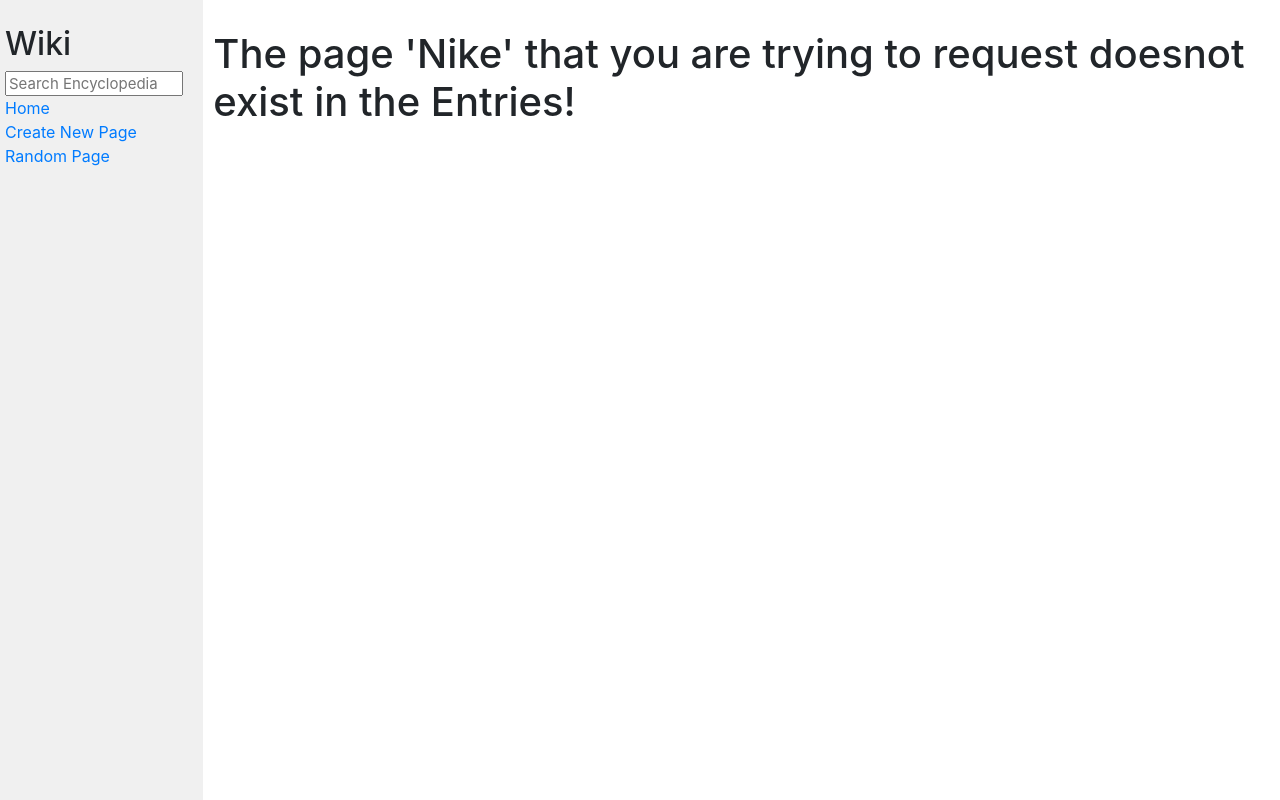
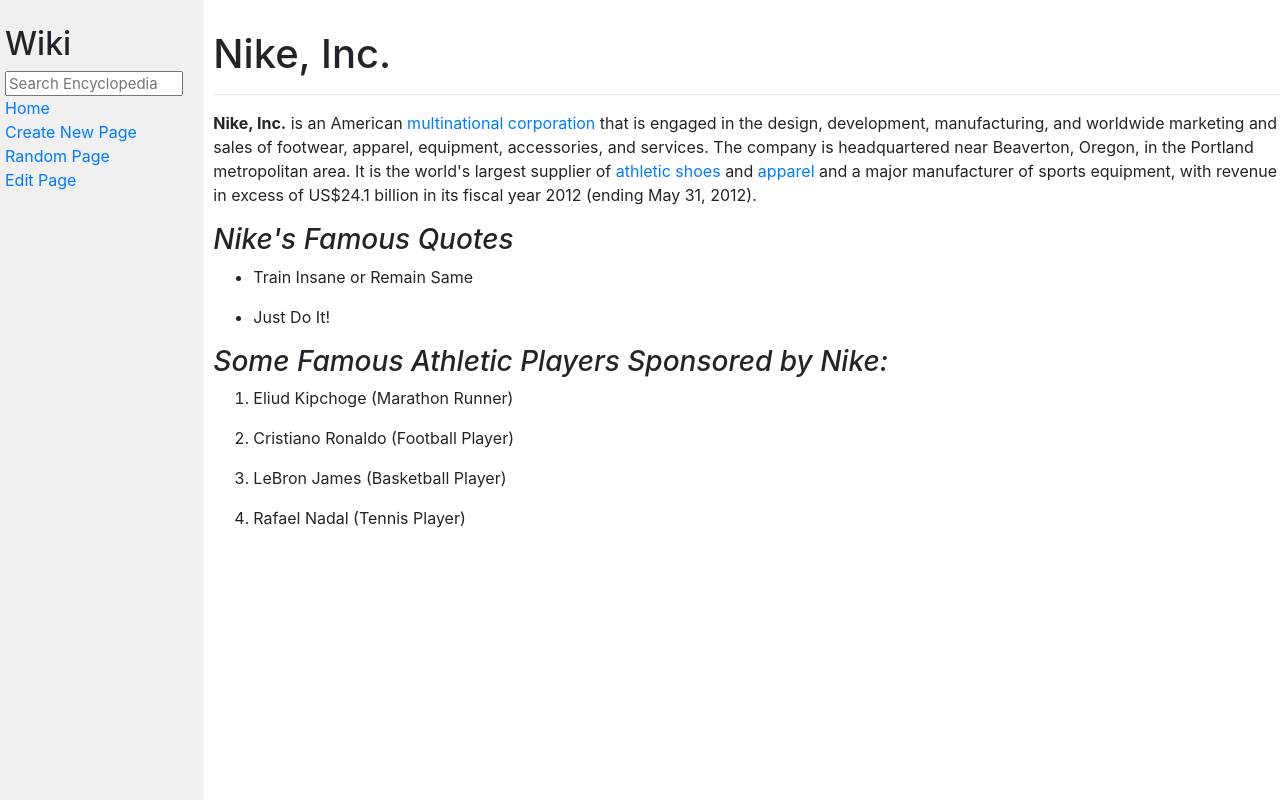
Before and after one commit to MrDeepThought/Project1-cs50-wiki, a Django app: page /wiki/Nike in a window 1280 px wide. Run offline with Django 3.2, Linux system fonts and the light colour scheme; some libraries are stand-ins or nearby versions.

Commit message:
new entries addition

```diff
--- /dev/null
+++ b/encyclopedia/templates/encyclopedia/Nike.html
@@ -0,0 +1,10 @@
+{% extends 'encyclopedia/layout.html' %}
+{% block title %}
+Nike
+{% endblock %}
+{% block nav %}
+<div><a href='Nike/Edit Page'>Edit Page</a></div>
+{% endblock %}
+{% block body %}
+{{html|safe}}
+{% endblock %}
--- a/encyclopedia/templates/encyclopedia/editpage.html
+++ b/encyclopedia/templates/encyclopedia/editpage.html
@@ -3,7 +3,7 @@
 Edit Page
 {% endblock %}
 {% block body %}
-<h1>{{title}}</h1>
+<h1 style="color:teal">{{title}}: Edit Page</h1>
 <form class="edit-page" method="post">
     {% csrf_token %}
     <h3>Page Content</h3>
--- a/encyclopedia/templates/encyclopedia/newpage.html
+++ b/encyclopedia/templates/encyclopedia/newpage.html
@@ -4,7 +4,7 @@
 {% endblock %}
 {% block body %}
 <h1 style="color:teal">Create New Page</h1>
-<form class="new-page" action="{% url 'encyclopedia:newPage' %}" method="post">
+<form class="new-page" method="post">
     {% csrf_token %}
     <h3>Title:</h3>
     <input type="text" name="title" placeholder="Page Title" required>
--- a/encyclopedia/views.py
+++ b/encyclopedia/views.py
@@ -48,7 +48,7 @@
         })
 
 def save_html(title):
-    htmlContent = "{% extends 'encyclopedia/layout.html' %}\n{% block title %}\n" + title + "\n{% endblock %}\n{% block nav %}\n<div><a href="+f"'{title}/Edit page'"+">Edit Page</a></div>\n{% endblock %}\n{% block body %}\n{{html|safe}}\n{% endblock %}\n"
+    htmlContent = "{% extends 'encyclopedia/layout.html' %}\n{% block title %}\n" + title + "\n{% endblock %}\n{% block nav %}\n<div><a href="+f"'{title}/Edit Page'"+">Edit Page</a></div>\n{% endblock %}\n{% block body %}\n{{html|safe}}\n{% endblock %}\n"
 
     basePath = os.getcwd()
     absPath = basePath + f"\\encyclopedia\\templates\\encyclopedia\\{title}.html"
--- /dev/null
+++ b/entries/Nike.md
@@ -0,0 +1,101 @@
+# Nike, Inc.
+
+
+
+
+
+
+
+-----
+
+
+
+
+
+
+
+**Nike, Inc.** is an American [multinational corporation](https://en.wikipedia.org/wiki/Multinational_corporation) that is engaged in the design, development, manufacturing, and worldwide marketing and sales of footwear, apparel, equipment, accessories, and services. The company is headquartered near Beaverton, Oregon, in the Portland metropolitan area. It is the world's largest supplier of [athletic shoes](https://en.wikipedia.org/wiki/Sneakers) and [apparel](https://en.wikipedia.org/wiki/Clothing) and a major manufacturer of sports equipment, with revenue in excess of US$24.1 billion in its fiscal year 2012 (ending May 31, 2012).
+
+
+
+
+
+
+
+
+
+
+
+
+
+
+
+### *Nike's Famous Quotes*
+
+
+
+
+
+
+
+- Train Insane or Remain Same
+
+
+
+- Just Do It!
+
+
+
+
+
+
+
+
+
+
+
+
+
+
+
+### *Some Famous Athletic Players Sponsored by Nike:*
+
+
+
+
+
+
+
+
+
+
+
+
+
+
+
+1. Eliud Kipchoge (Marathon Runner)
+
+
+
+
+
+
+
+2. Cristiano Ronaldo (Football Player)
+
+
+
+
+
+
+
+3. LeBron James (Basketball Player)
+
+
+
+
+
+
+
+4. Rafael Nadal (Tennis Player)
```
Also changed, not shown: encyclopedia/templates/encyclopedia/One Piece.html (added, +10 -0 lines), entries/One Piece.md (added, +59 -0 lines), entries/President Morty.md (+4 -0 lines).
